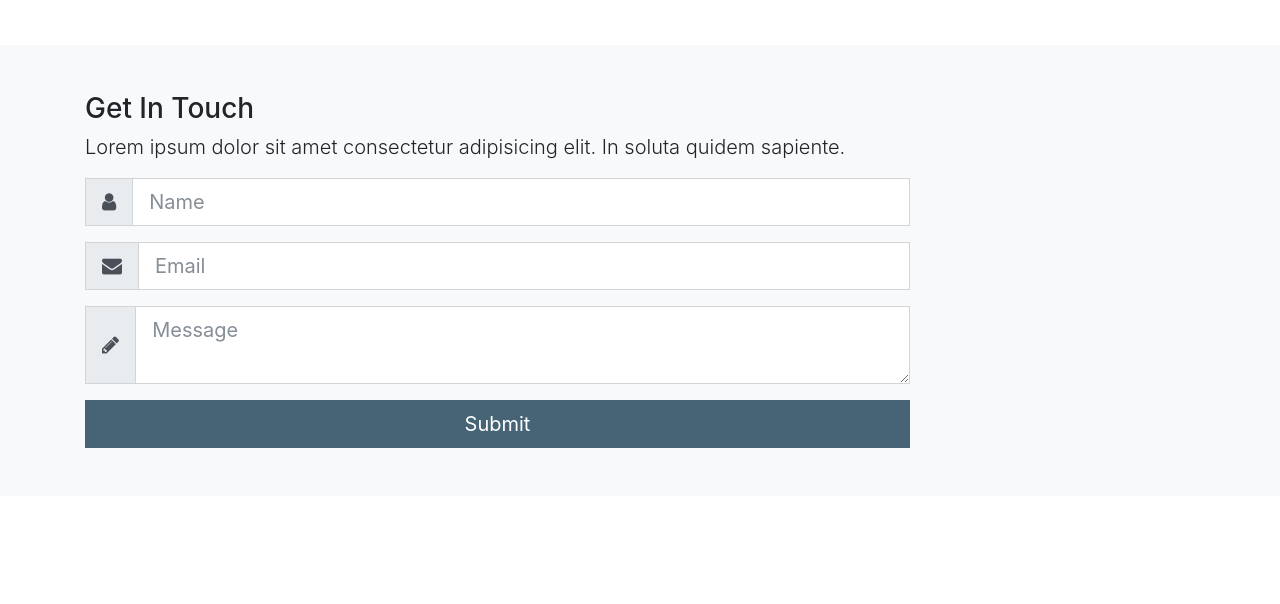
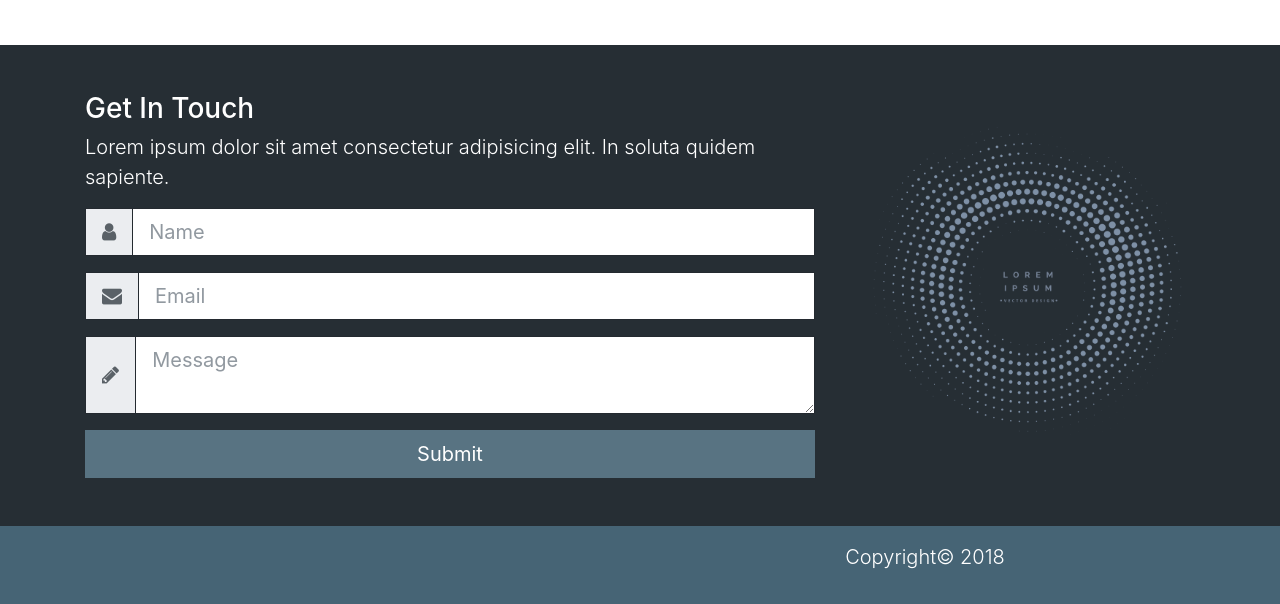
Before and after one commit to mmianchi/2nd-project, a website: page src/index.html in a window 1280 px wide. Shown: the part 2324-2928 px from the top of the page. Before the commit the page ends 2820 px from the top, so only its background shows below. Drawn offline with Linux system fonts and the light colour scheme.

Commit message:
added footer

```diff
--- a/src/index.html
+++ b/src/index.html
@@ -193,7 +193,7 @@
           </div>
         </div>
         <div class="row">
-          <div class="col-md-6 col-lg-3 pt-4">
+          <div class="col-md-6 col-lg-3 mt-4">
             <div class="card">
               <div class="card-body">
                 <img src="img/205.jpg" alt="person" class="img-fluid rounded-circle w-50 mb-3">
@@ -214,7 +214,7 @@
               </div>
             </div>
           </div>
-          <div class="col-md-6 col-lg-3 pt-4">
+          <div class="col-md-6 col-lg-3 mt-4">
             <div class="card">
               <div class="card-body">
                 <img src="img/205.jpg" alt="person" class="img-fluid rounded-circle w-50 mb-3">
@@ -235,7 +235,7 @@
               </div>
             </div>
           </div>
-          <div class="col-md-6 col-lg-3 pt-4">
+          <div class="col-md-6 col-lg-3 mt-4">
             <div class="card">
               <div class="card-body">
                 <img src="img/205.jpg" alt="person" class="img-fluid rounded-circle w-50 mb-3">
@@ -256,7 +256,7 @@
               </div>
             </div>
           </div>
-          <div class="col-md-6 col-lg-3 pt-4">
+          <div class="col-md-6 col-lg-3 mt-4">
             <div class="card">
               <div class="card-body">
                 <img src="img/205.jpg" alt="person" class="img-fluid rounded-circle w-50 mb-3">
@@ -284,7 +284,7 @@
     <section id="contact" class="bg-light py-5">
       <div class="container">
         <div class="row">
-          <div class="col-lg-9">
+          <div class="col-lg-8">
             <h3>Get In Touch</h3>
             <p class="lead">Lorem ipsum dolor sit amet consectetur adipisicing elit. In soluta quidem sapiente.</p>
             <form>
@@ -313,12 +313,23 @@
               <input type="submit" value="Submit" class="btn btn-primary btn-block btn-lg">
             </form>
           </div>
-          <div class="col-lg-3">
-            <img src="" alt="" class="img-fluid">
+          <div class="col-lg-4 align-self-center pr-0">
+            <img src="img/10116.jpg" alt="round picture" class="img-fluid d-none d-lg-block">
           </div>
         </div>
       </div>
     </section>
+    <!-- footer -->
+    <footer id="mainfooter" class="py-3 bg-primary text-white">
+      <div class="container">
+        <div class="row text-center">
+          <div class="col-md-6 ml-auto">
+            <p class="lead">Copyright&copy; 2018</p>
+          </div>
+        </div>
+      </div>
+    </footer>
+
 
 <!-- <photo:<a href="https://www.freepik.com/free-vector/circular-halftone-dots-vector-background_1725109.htm">Designed by Freepik</a> -->
 
--- a/src/scss/style.scss
+++ b/src/scss/style.scss
@@ -56,3 +56,9 @@ body {
     }
   }
 }
+#contact {
+  background: url('../img/10116.jpg');
+  opacity:0.9;
+  color: white;
+
+}
```
Also changed, not shown: src/css/style.css, src/img/10116.jpg (added), src/img/2144.jpg (deleted).
